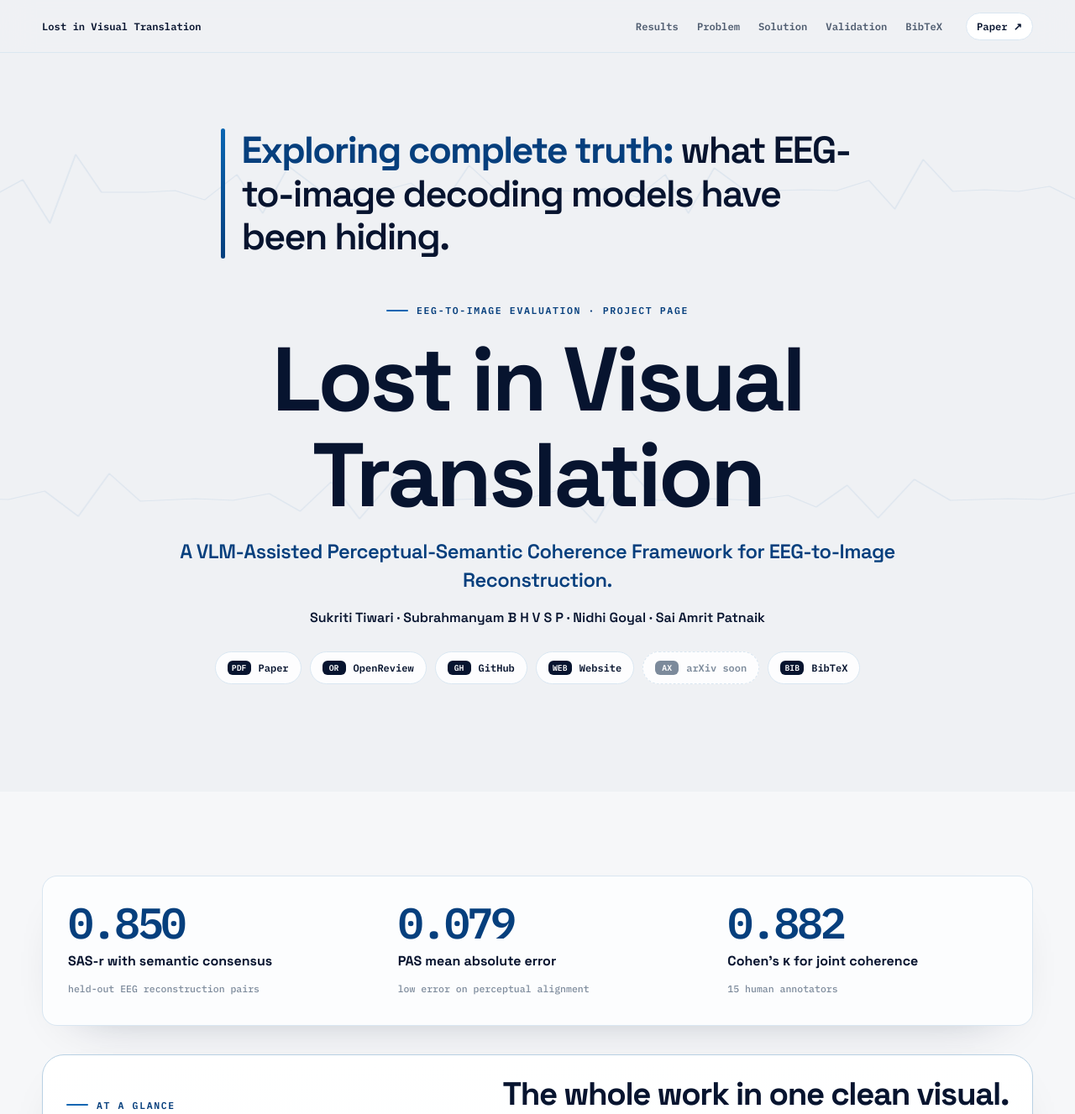
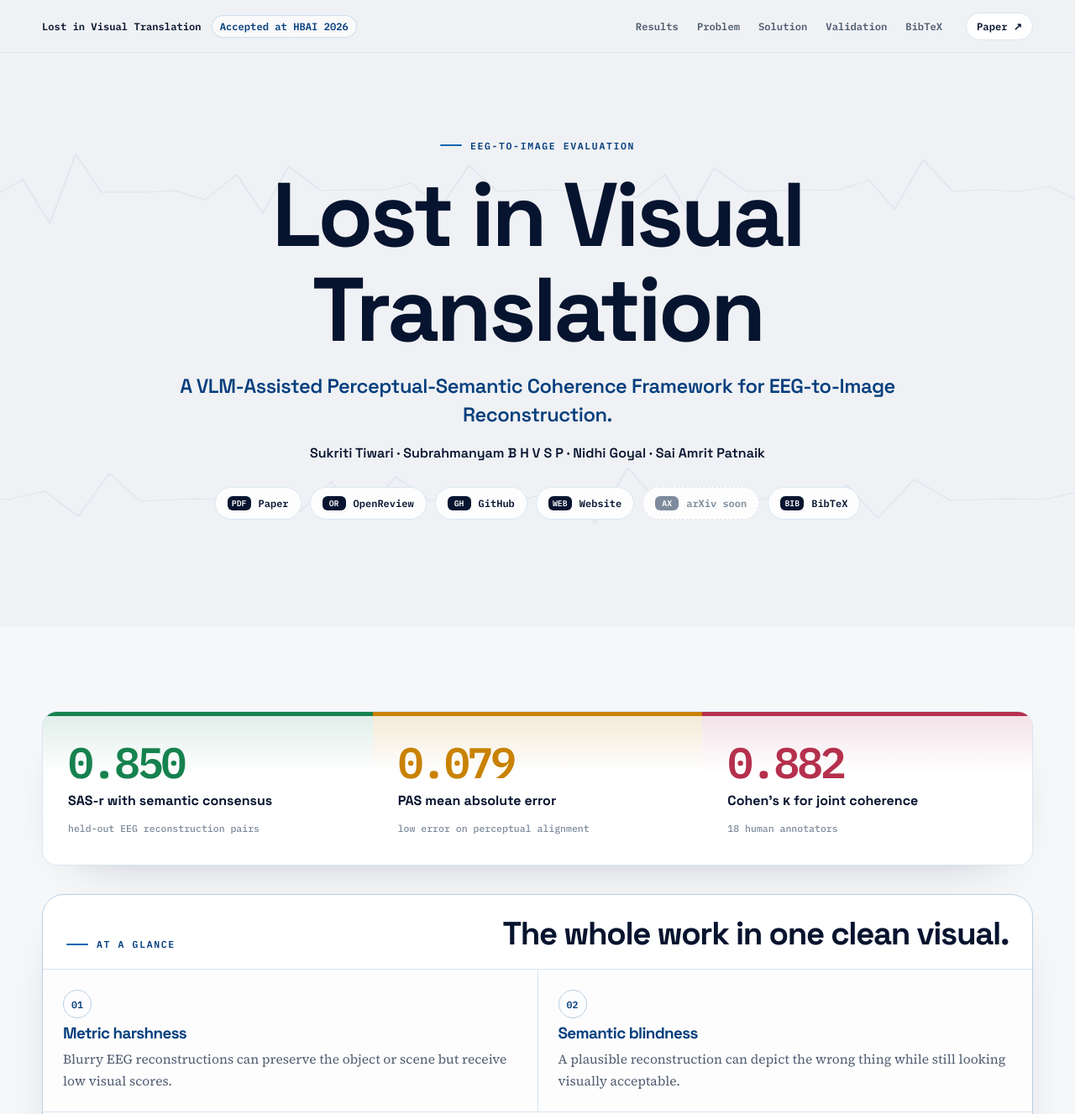
Before and after one commit to Sukt03/BCS, a plain HTML site: page index.html in a window 1280 px wide. Shown: the top 1327 px of the page at 84% size. Drawn offline with Linux system fonts and the light colour scheme.

Commit message:
Update hero nav and metric colors

```diff
--- a/index.html
+++ b/index.html
@@ -24,7 +24,10 @@
 
 <header class="nav">
   <div class="nav-inner">
-    <a class="nav-brand" href="#top">Lost in Visual Translation</a>
+    <div class="nav-left">
+      <a class="nav-brand" href="#top">Lost in Visual Translation</a>
+      <span class="nav-acceptance">Accepted at HBAI 2026</span>
+    </div>
     <nav aria-label="Primary">
       <a href="#key-results">Results</a>
       <a href="#problem">Problem</a>
@@ -40,11 +43,7 @@
   <section class="hero">
     <div class="wrap-wide hero-grid">
       <div class="hero-copy reveal">
-        <div class="tagline">
-          <span class="tagline-rule" aria-hidden="true"></span>
-          <p><strong>Exploring complete truth:</strong> what EEG-to-image decoding models have been hiding.</p>
-        </div>
-        <p class="eyebrow">EEG-to-image evaluation · project page</p>
+        <p class="eyebrow">EEG-to-image evaluation</p>
         <h1>Lost in Visual Translation</h1>
         <p class="subtitle">A VLM-Assisted Perceptual-Semantic Coherence Framework for EEG-to-Image Reconstruction.</p>
         <p class="authors">Sukriti Tiwari · Subrahmanyam B H V S P · Nidhi Goyal · Sai Amrit Patnaik</p>
@@ -76,7 +75,7 @@
         <article>
           <strong>0.882</strong>
           <span>Cohen’s κ for joint coherence</span>
-          <small>15 human annotators</small>
+          <small>18 human annotators</small>
         </article>
       </div>
 
@@ -235,7 +234,7 @@
             <b>0.882</b>
             <i style="--w:88.2%;--c:var(--signal)"></i>
           </div>
-          <p>Cohen’s κ across 15 annotators. The combined judgment is the reliable one.</p>
+          <p>Cohen’s κ across 18 annotators. The combined judgment is the reliable one.</p>
         </div>
       </div>
 
--- a/project-page/style.css
+++ b/project-page/style.css
@@ -188,16 +188,33 @@ footer {
   gap: 28px;
 }
 
+.nav-left {
+  display: flex;
+  align-items: center;
+  gap: 12px;
+  margin-right: auto;
+  min-width: 0;
+}
+
 .nav-brand,
 .nav nav a,
-.nav-paper {
+.nav-paper,
+.nav-acceptance {
   font: 600 .76rem var(--mono);
   text-decoration: none;
 }
 
 .nav-brand {
-  margin-right: auto;
   color: var(--ink);
+  white-space: nowrap;
+}
+
+.nav-acceptance {
+  padding: 5px 9px;
+  border: 1px solid rgba(11, 102, 178, .18);
+  border-radius: 999px;
+  background: rgba(255, 255, 255, .64);
+  color: var(--signal-dark);
   white-space: nowrap;
 }
 
@@ -390,32 +407,6 @@ section {
   background: #7c8a9b;
 }
 
-.tagline {
-  display: grid;
-  grid-template-columns: 5px minmax(0, 730px);
-  gap: 20px;
-  align-items: stretch;
-  justify-content: center;
-  margin: 0 auto 42px;
-  text-align: left;
-}
-
-.tagline-rule {
-  border-radius: 999px;
-  background: linear-gradient(180deg, var(--signal), var(--signal-dark));
-}
-
-.tagline p {
-  margin: 0;
-  color: var(--ink);
-  font: 600 clamp(1.6rem, 3.5vw, 2.9rem)/1.15 var(--display);
-  letter-spacing: -.04em;
-}
-
-.tagline strong {
-  color: var(--signal-dark);
-}
-
 .hero-panel {
   position: relative;
   overflow: hidden;
@@ -531,13 +522,34 @@ section {
 }
 
 .result-grid article {
+  --metric: var(--signal-dark);
+  --metric-soft: rgba(11, 102, 178, .08);
+  position: relative;
   padding: 30px;
-  background: rgba(255, 255, 255, .92);
+  border-top: 5px solid var(--metric);
+  background:
+    linear-gradient(180deg, var(--metric-soft), rgba(255, 255, 255, .94) 38%),
+    rgba(255, 255, 255, .92);
+}
+
+.result-grid article:nth-child(1) {
+  --metric: #16824f;
+  --metric-soft: rgba(22, 130, 79, .12);
+}
+
+.result-grid article:nth-child(2) {
+  --metric: #c98200;
+  --metric-soft: rgba(201, 130, 0, .15);
+}
+
+.result-grid article:nth-child(3) {
+  --metric: #b5304d;
+  --metric-soft: rgba(181, 48, 77, .13);
 }
 
 .result-grid strong {
   display: block;
-  color: var(--signal-dark);
+  color: var(--metric);
   font: 700 clamp(2rem, 4vw, 3.25rem)/1 var(--mono);
   letter-spacing: -.06em;
 }
@@ -1091,11 +1103,6 @@ footer a {
     font-size: clamp(3rem, 15vw, 5rem);
   }
 
-  .tagline {
-    grid-template-columns: 4px 1fr;
-    gap: 14px;
-  }
-
   .result-grid,
   .issue-strip,
   .contribution-strip,
--- a/style.css
+++ b/style.css
@@ -188,16 +188,33 @@ footer {
   gap: 28px;
 }
 
+.nav-left {
+  display: flex;
+  align-items: center;
+  gap: 12px;
+  margin-right: auto;
+  min-width: 0;
+}
+
 .nav-brand,
 .nav nav a,
-.nav-paper {
+.nav-paper,
+.nav-acceptance {
   font: 600 .76rem var(--mono);
   text-decoration: none;
 }
 
 .nav-brand {
-  margin-right: auto;
   color: var(--ink);
+  white-space: nowrap;
+}
+
+.nav-acceptance {
+  padding: 5px 9px;
+  border: 1px solid rgba(11, 102, 178, .18);
+  border-radius: 999px;
+  background: rgba(255, 255, 255, .64);
+  color: var(--signal-dark);
   white-space: nowrap;
 }
 
@@ -390,32 +407,6 @@ section {
   background: #7c8a9b;
 }
 
-.tagline {
-  display: grid;
-  grid-template-columns: 5px minmax(0, 730px);
-  gap: 20px;
-  align-items: stretch;
-  justify-content: center;
-  margin: 0 auto 42px;
-  text-align: left;
-}
-
-.tagline-rule {
-  border-radius: 999px;
-  background: linear-gradient(180deg, var(--signal), var(--signal-dark));
-}
-
-.tagline p {
-  margin: 0;
-  color: var(--ink);
-  font: 600 clamp(1.6rem, 3.5vw, 2.9rem)/1.15 var(--display);
-  letter-spacing: -.04em;
-}
-
-.tagline strong {
-  color: var(--signal-dark);
-}
-
 .hero-panel {
   position: relative;
   overflow: hidden;
@@ -531,13 +522,34 @@ section {
 }
 
 .result-grid article {
+  --metric: var(--signal-dark);
+  --metric-soft: rgba(11, 102, 178, .08);
+  position: relative;
   padding: 30px;
-  background: rgba(255, 255, 255, .92);
+  border-top: 5px solid var(--metric);
+  background:
+    linear-gradient(180deg, var(--metric-soft), rgba(255, 255, 255, .94) 38%),
+    rgba(255, 255, 255, .92);
+}
+
+.result-grid article:nth-child(1) {
+  --metric: #16824f;
+  --metric-soft: rgba(22, 130, 79, .12);
+}
+
+.result-grid article:nth-child(2) {
+  --metric: #c98200;
+  --metric-soft: rgba(201, 130, 0, .15);
+}
+
+.result-grid article:nth-child(3) {
+  --metric: #b5304d;
+  --metric-soft: rgba(181, 48, 77, .13);
 }
 
 .result-grid strong {
   display: block;
-  color: var(--signal-dark);
+  color: var(--metric);
   font: 700 clamp(2rem, 4vw, 3.25rem)/1 var(--mono);
   letter-spacing: -.06em;
 }
@@ -1091,11 +1103,6 @@ footer a {
     font-size: clamp(3rem, 15vw, 5rem);
   }
 
-  .tagline {
-    grid-template-columns: 4px 1fr;
-    gap: 14px;
-  }
-
   .result-grid,
   .issue-strip,
   .contribution-strip,
```
Also changed, not shown: project-page/index.html (+7 -8 lines).
